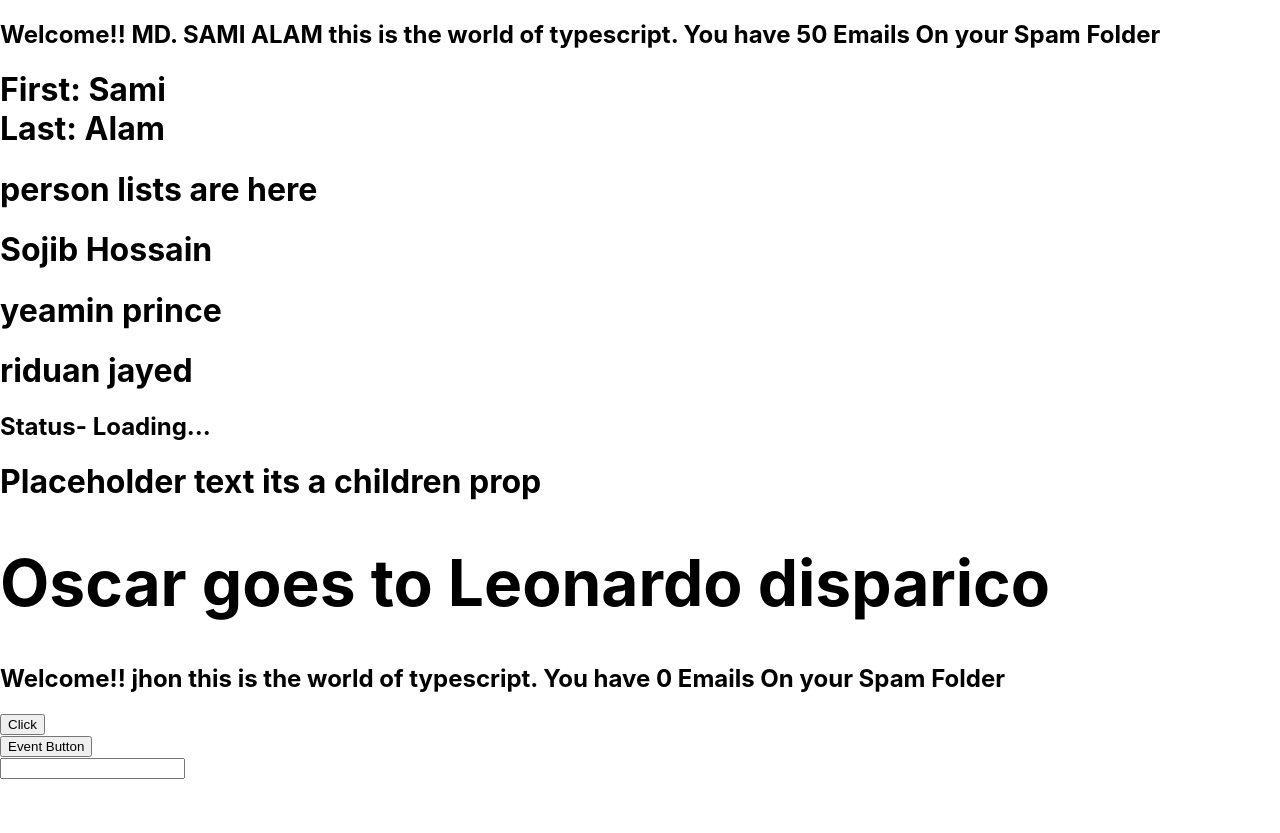
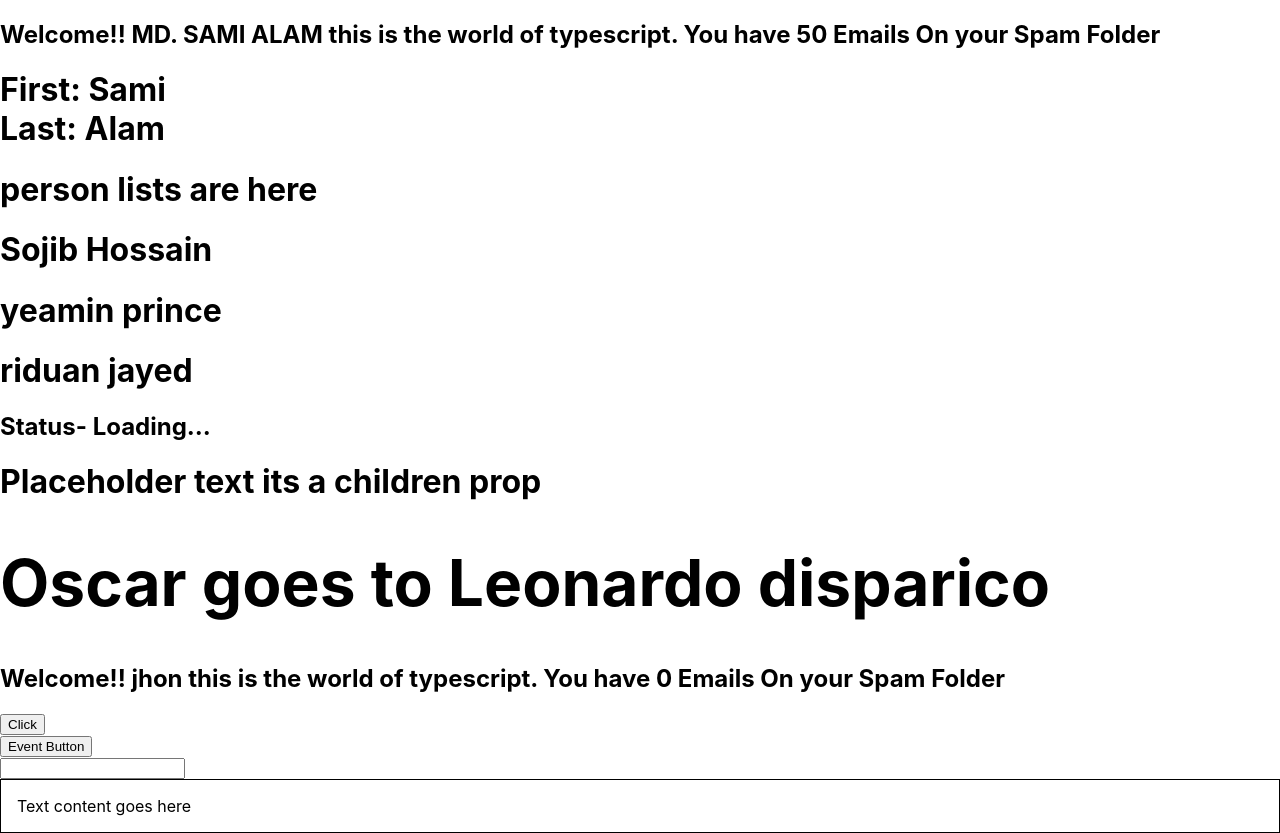
Before and after one commit to sami5671/Learn-TypeScript, a React (Create React App) app in the folder React TypeScript/react-typescript-demo/: page / in a window 1280 px wide. Before the commit the page ends 800 px from the top, so only its background shows below. Built offline with nearby package versions, Linux system fonts and the light colour scheme.

Commit message:
style prop

```diff
--- a/React TypeScript/react-typescript-demo/src/App.tsx
+++ b/React TypeScript/react-typescript-demo/src/App.tsx
@@ -1,4 +1,5 @@
 import Button from "./Components/Button";
+import Container from "./Components/Container";
 import EventButton from "./Components/EventButton";
 import Greet from "./Components/Greet";
 import Heading from "./Components/Heading";
@@ -52,6 +53,11 @@ function App() {
         }
       ></EventButton>
       <Input value="" handleChange={(event) => console.log(event)}></Input>
+
+      {/* style props  */}
+      <Container
+        style={{ border: "1px solid black", padding: "1rem" }}
+      ></Container>
     </div>
   );
 }
--- /dev/null
+++ b/React TypeScript/react-typescript-demo/src/Components/Container.tsx
@@ -0,0 +1,15 @@
+import React from "react";
+
+type ContainerProp = {
+  style: React.CSSProperties;
+};
+
+const Container = (props: ContainerProp) => {
+  return (
+    <div>
+      <div style={props.style}>Text content goes here</div>
+    </div>
+  );
+};
+
+export default Container;
```
